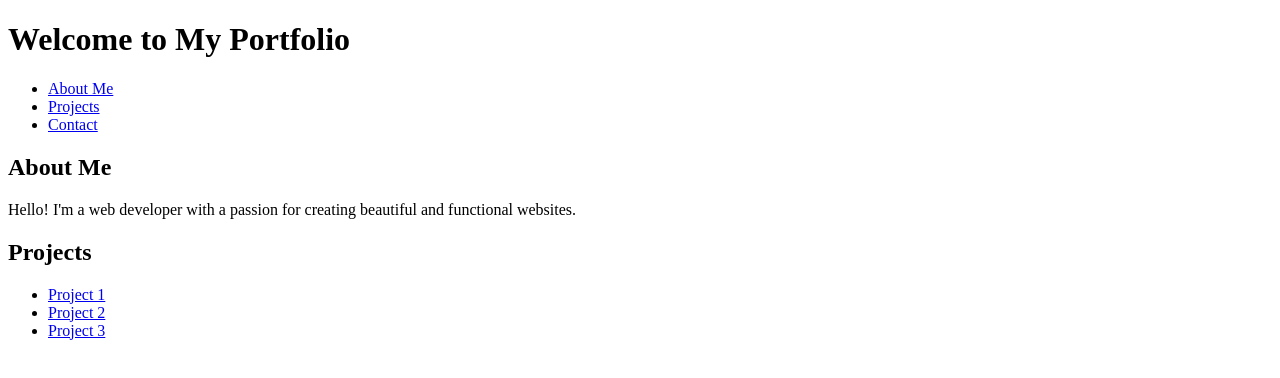
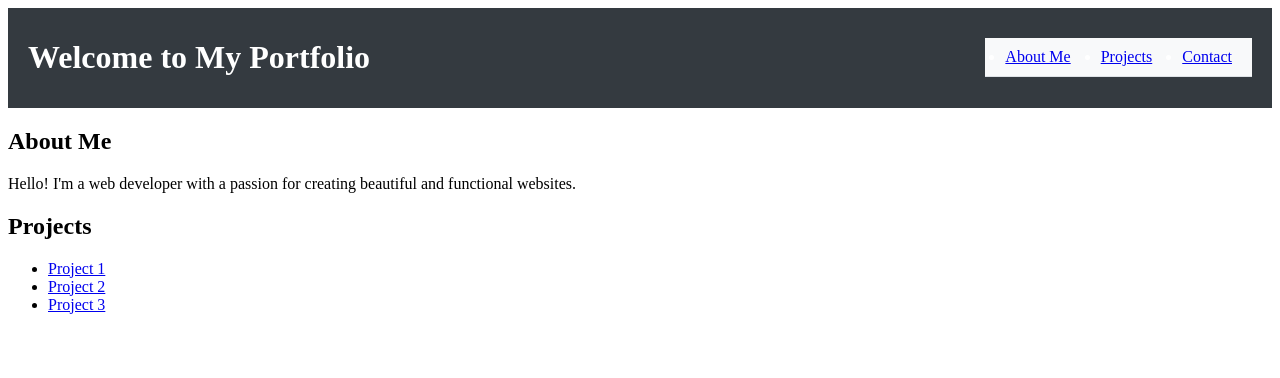
Before and after one commit to Shahriar1638/Demo_Portfolio, a plain HTML site: page index.html in a window 1280 px wide. Drawn offline with Linux system fonts and the light colour scheme.

Commit message:
Style sheet added

```diff
--- /dev/null
+++ b/homePageStle.css
@@ -0,0 +1,20 @@
+.navbar {
+    background-color: #343a40;
+    display: flex;
+    justify-content: space-between;
+    align-items: center;
+    color: white;
+    padding: 10px 20px;
+}
+
+.navbarOptions {
+  display: flex;
+  align-items: center;
+  gap: 30px;
+  padding: 10px 20px;
+}
+
+.navbarOptions{
+  background-color: #f8f9fa;
+  border-bottom: 1px solid #dee2e6;
+}
--- a/index.html
+++ b/index.html
@@ -4,15 +4,16 @@
     <meta charset="UTF-8">
     <meta name="viewport" content="width=device-width, initial-scale=1.0">
     <title>Demo portfolio</title>
+    <link rel="stylesheet" href="/homePageStle.css">
 </head>
 <body>
-    <header>
+    <header class="navbar">
         <h1>Welcome to My Portfolio</h1>
         <nav>
-            <ul>
-                <li><a href="#about">About Me</a></li>
-                <li><a href="#projects">Projects</a></li>
-                <li><a href="#contact">Contact</a></li>
+            <ul class="navbarOptions">
+                <li class="navbarOption"><a href="#about">About Me</a></li>
+                <li class="navbarOption"><a href="#projects">Projects</a></li>
+                <li class="navbarOption"><a href="#contact">Contact</a></li>
             </ul>
         </nav>
     </header>
```
